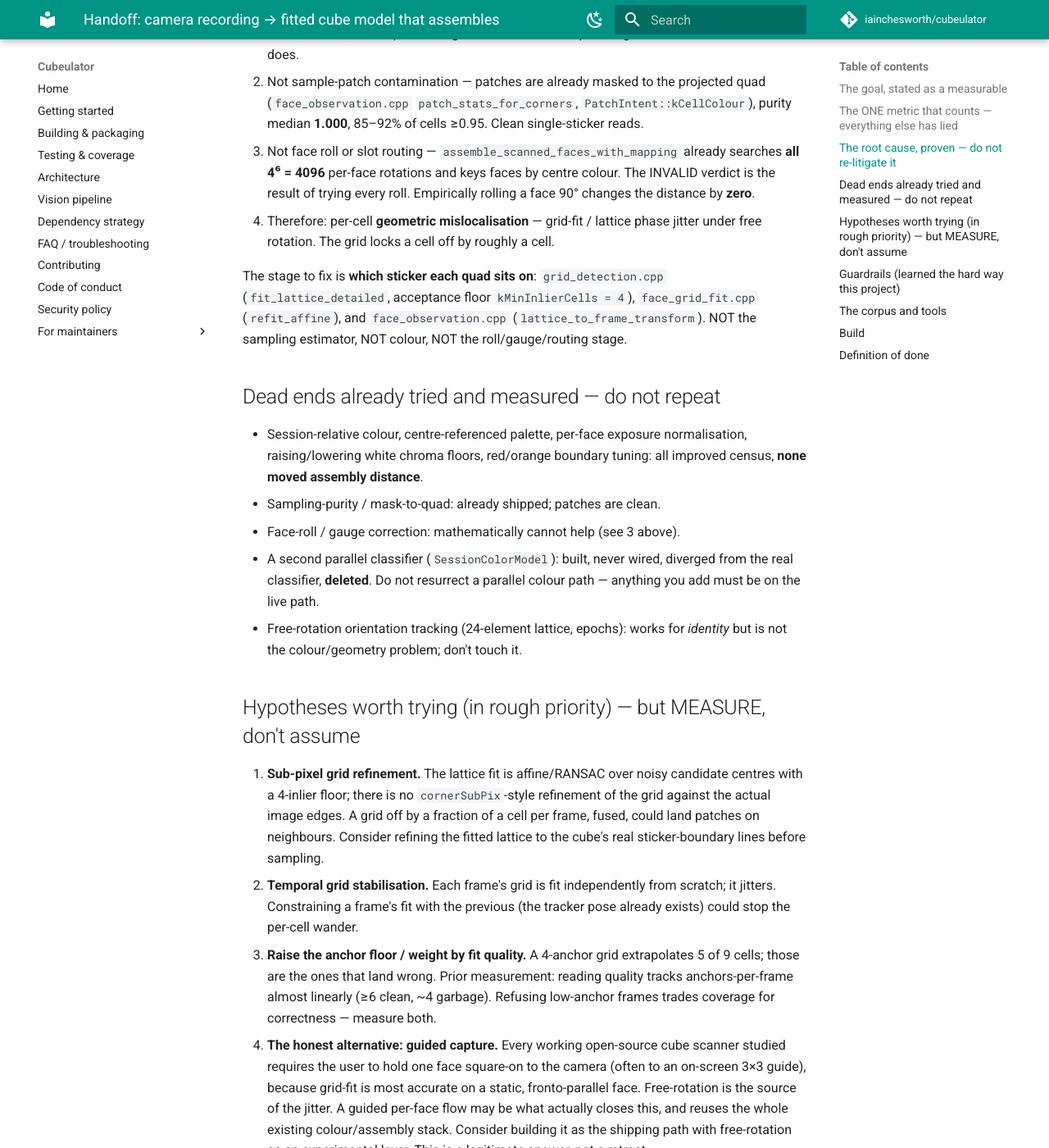
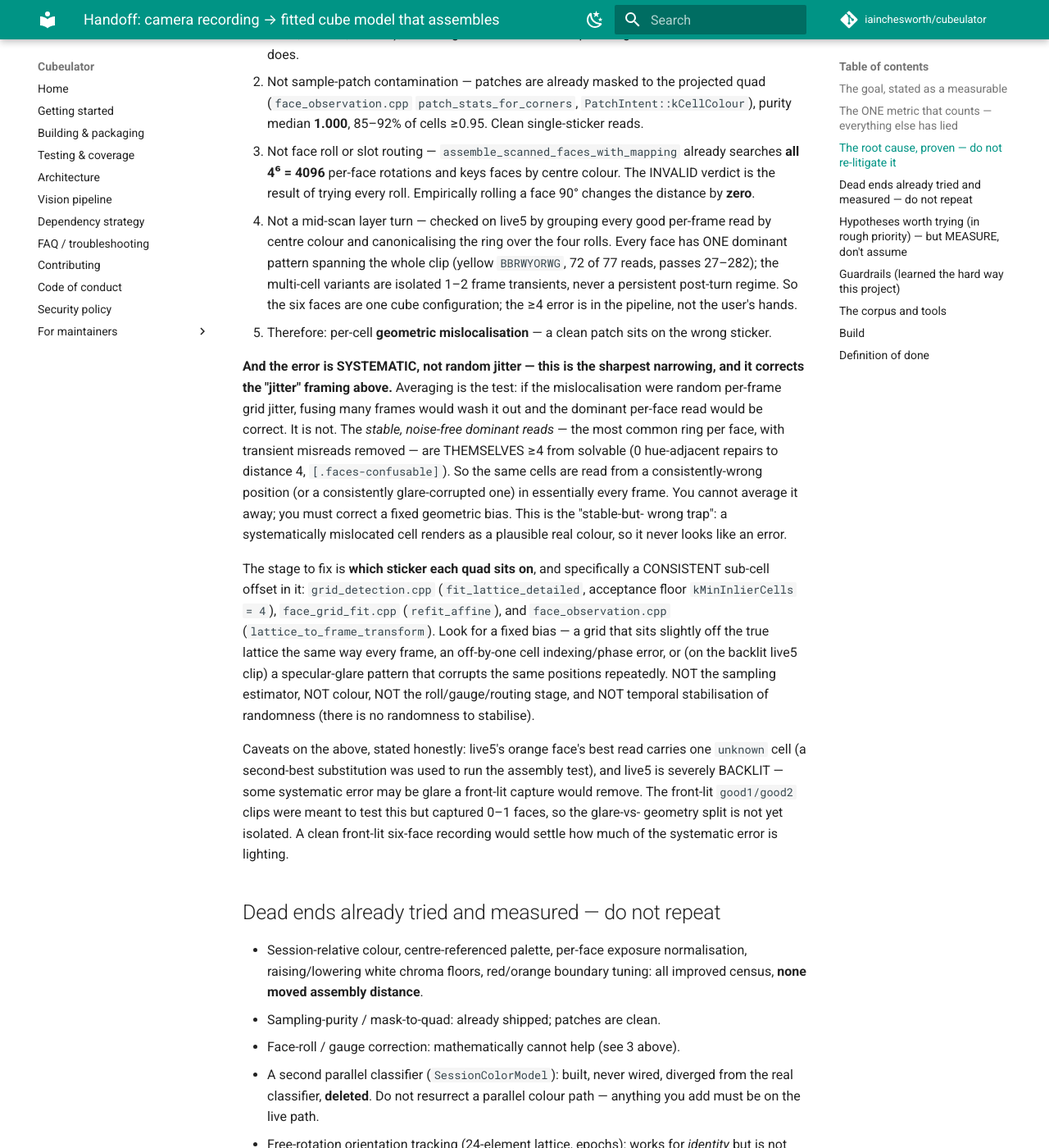
Before and after one commit to iainchesworth/cubeulator, an MkDocs documentation site: the page built from docs/handoff-grid-fit.md, in a window 1280 px wide and 1400 px high, scrolled down 1194 px. Shown: the whole window at 82% size. Built offline with MkDocs 1.6.1 and Material for MkDocs 9.7.7, drawn with Linux system fonts in a browser that asks for light colours; comment, search, counter and statistics services are not loaded; some of the changed text lies outside the part shown.

Commit message:
Record that live5's error is systematic, not jitter or a layer turn
Two measured findings from the video/data check, folded into the brief so
the next session starts from them:

- No mid-scan layer turn: grouping every good live5 read by centre colour
  and canonicalising over the four rolls shows each face has one dominant
  ring spanning the whole clip, with only isolated 1-2 frame transients. The
  six faces are one configuration; the >=4 error is in the pipeline.
- The error is SYSTEMATIC, not random jitter - which corrects the brief's
  own "grid-fit jitter" framing. The noise-free dominant per-face reads are
  themselves >=4 from solvable, so averaging cannot help: the same cells are
  read from a consistently-wrong position every frame. The fix is a fixed
  geometric bias (sub-cell offset / phase error / repeatable glare), not
  temporal stabilisation of randomness.

Also documents the three new probes now on develop ([.faces-confusable],
[.faces-probe], [.raw-probe]) and the honest caveats (an unknown cell on
orange's best read; live5 is backlit, so a front-lit six-face capture is
needed to split glare from geometry).

```diff
--- a/docs/handoff-grid-fit.md
+++ b/docs/handoff-grid-fit.md
@@ -54,15 +54,47 @@ This was established by elimination, each step measured:
    already searches **all 4⁶ = 4096** per-face rotations and keys faces by
    centre colour. The INVALID verdict is the result of trying every roll.
    Empirically rolling a face 90° changes the distance by **zero**.
-4. Therefore: per-cell **geometric mislocalisation** — grid-fit / lattice
-   phase jitter under free rotation. The grid locks a cell off by roughly a
-   cell.
+4. Not a mid-scan layer turn — checked on live5 by grouping every good
+   per-frame read by centre colour and canonicalising the ring over the
+   four rolls. Every face has ONE dominant pattern spanning the whole clip
+   (yellow `BBRWYORWG`, 72 of 77 reads, passes 27–282); the multi-cell
+   variants are isolated 1–2 frame transients, never a persistent post-turn
+   regime. So the six faces are one cube configuration; the ≥4 error is in
+   the pipeline, not the user's hands.
+5. Therefore: per-cell **geometric mislocalisation** — a clean patch sits
+   on the wrong sticker.
 
-The stage to fix is **which sticker each quad sits on**:
-`grid_detection.cpp` (`fit_lattice_detailed`, acceptance floor
-`kMinInlierCells = 4`), `face_grid_fit.cpp` (`refit_affine`), and
-`face_observation.cpp` (`lattice_to_frame_transform`). NOT the sampling
-estimator, NOT colour, NOT the roll/gauge/routing stage.
+**And the error is SYSTEMATIC, not random jitter — this is the sharpest
+narrowing, and it corrects the "jitter" framing above.** Averaging is the
+test: if the mislocalisation were random per-frame grid jitter, fusing many
+frames would wash it out and the dominant per-face read would be correct.
+It is not. The *stable, noise-free dominant reads* — the most common ring
+per face, with transient misreads removed — are THEMSELVES ≥4 from solvable
+(0 hue-adjacent repairs to distance 4, `[.faces-confusable]`). So the same
+cells are read from a consistently-wrong position (or a consistently
+glare-corrupted one) in essentially every frame. You cannot average it
+away; you must correct a fixed geometric bias. This is the "stable-but-
+wrong trap": a systematically mislocated cell renders as a plausible real
+colour, so it never looks like an error.
+
+The stage to fix is **which sticker each quad sits on**, and specifically a
+CONSISTENT sub-cell offset in it: `grid_detection.cpp`
+(`fit_lattice_detailed`, acceptance floor `kMinInlierCells = 4`),
+`face_grid_fit.cpp` (`refit_affine`), and `face_observation.cpp`
+(`lattice_to_frame_transform`). Look for a fixed bias — a grid that sits
+slightly off the true lattice the same way every frame, an off-by-one cell
+indexing/phase error, or (on the backlit live5 clip) a specular-glare
+pattern that corrupts the same positions repeatedly. NOT the sampling
+estimator, NOT colour, NOT the roll/gauge/routing stage, and NOT temporal
+stabilisation of randomness (there is no randomness to stabilise).
+
+Caveats on the above, stated honestly: live5's orange face's best read
+carries one `unknown` cell (a second-best substitution was used to run the
+assembly test), and live5 is severely BACKLIT — some systematic error may
+be glare a front-lit capture would remove. The front-lit `good1/good2`
+clips were meant to test this but captured 0–1 faces, so the glare-vs-
+geometry split is not yet isolated. A clean front-lit six-face recording
+would settle how much of the systematic error is lighting.
 
 ## Dead ends already tried and measured — do not repeat
 
@@ -130,7 +162,16 @@ estimator, NOT colour, NOT the roll/gauge/routing stage.
     colours + 9 mean Lab, resolved faces, census, assembly verdict.
   - `[.pattern-id]` (`CUBE_PATTERN_ID_DIR=<dir>`): per reading 9 Lab triples,
     cell-quad corners, per-cell purity/MAD/area, anchor count.
-  - `[.assembly-probe]` (`CUBE_ASM_FACES=...`): the distance metric above.
+  - `[.assembly-probe]` (`CUBE_ASM_FACES=...`): the distance metric above —
+    single-relabel / two-swap / three-cycle distance of a resolved cube.
+  - `[.faces-confusable]` (`CUBE_ASM_FACES=...`): searches only HUE-ADJACENT
+    repairs (R↔O, Y↔O, G↔Y, W↔Y) to distance 4. If a scan is not repairable
+    by hue-adjacent flips, its errors are right-colour-wrong-cell (geometric),
+    not colour-naming. This is the tool that proved the fault is positional.
+  - `[.faces-probe]` (`CUBE_ASM_FACES=...`): assemble any six explicit face
+    strings through the real oracle — hand-driven companion to the above.
+  - `[.raw-probe]` (`CUBE_RAW_PROBE_DIR`): assembly distance on the RAW
+    per-cell reads, bypassing `resolve_colors`' 9-per-colour forcing.
   - `[.frame-debug]` (`CUBE_DEBUG_FRAME=<png>`, `CUBE_DEBUG_OVERLAY=<out.png>`):
     replay one frame through every stage; the overlay draws the fitted grid
     over the image — **this is your eyes on whether the grid is misplaced.**
```
